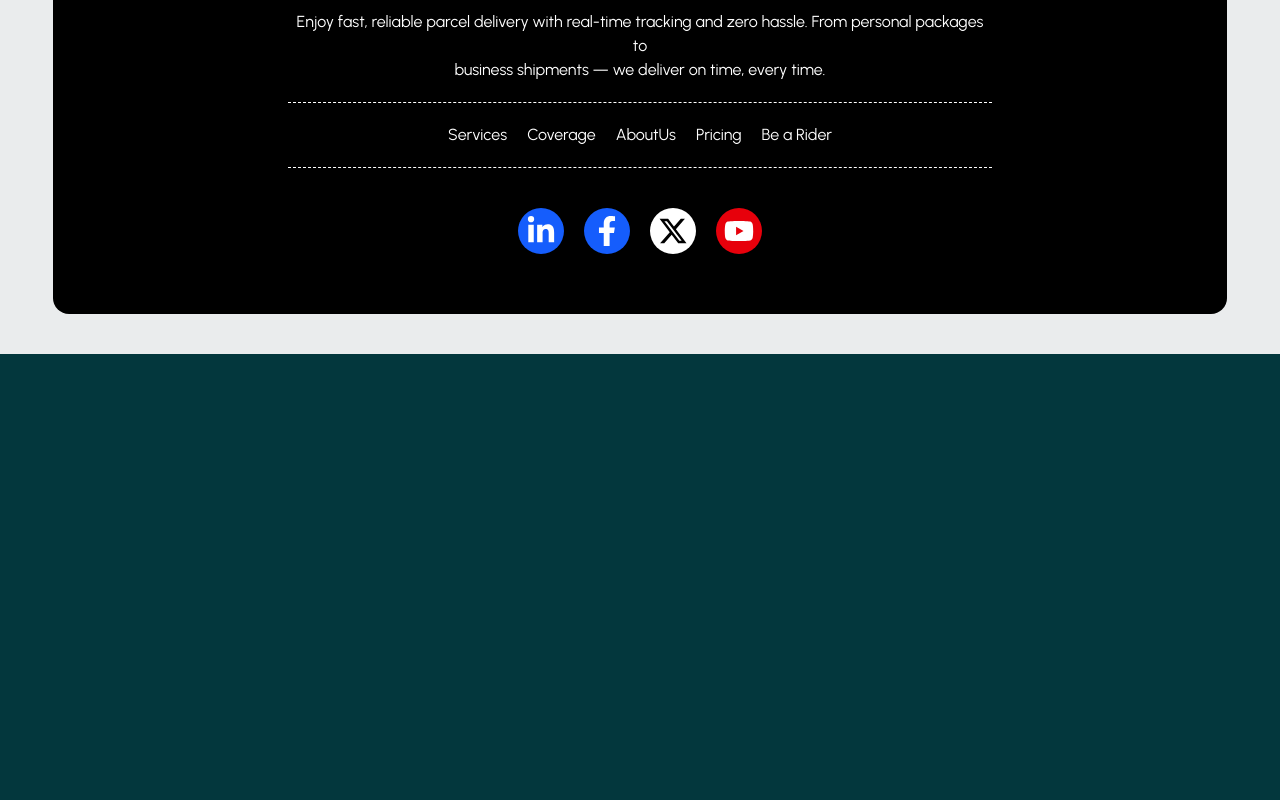
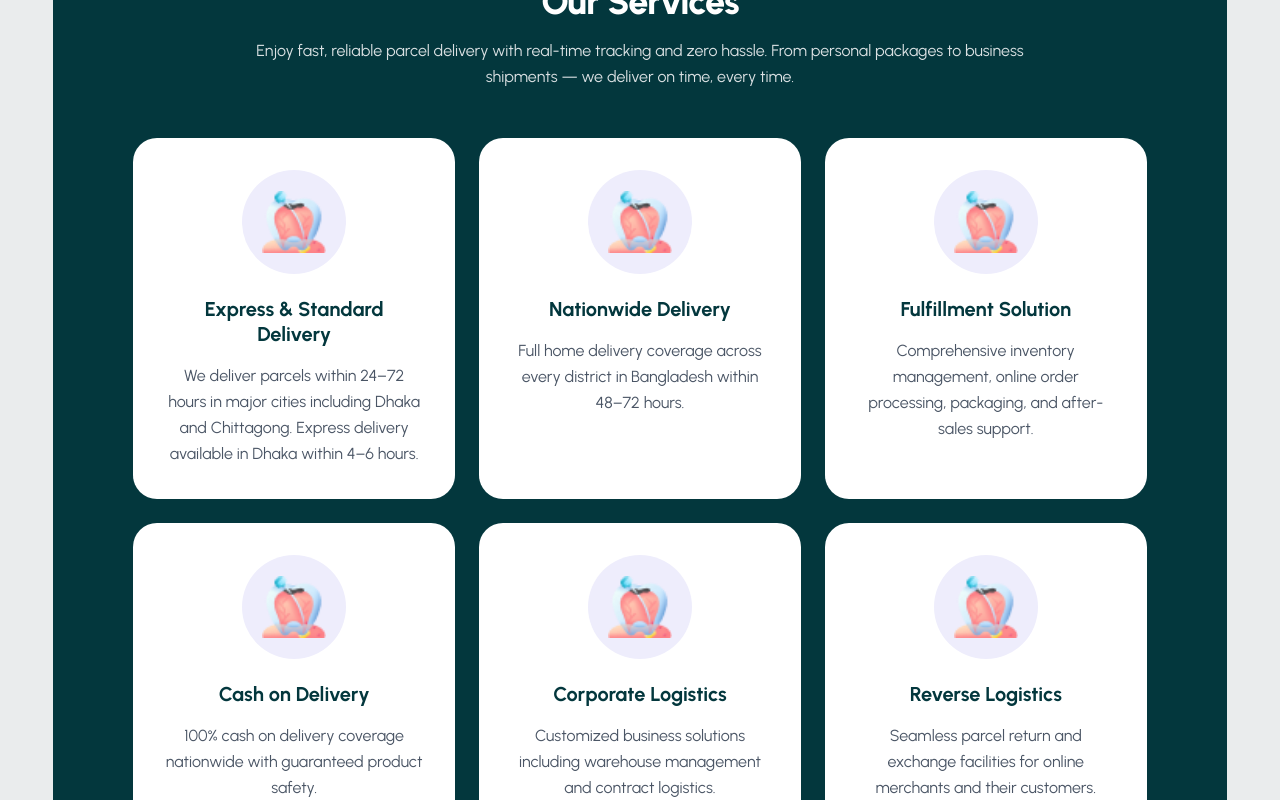
Before and after one commit to riday-kumar/zap-shift-client, a React app: page / in a window 1280 px wide. Shown: the part 1300-2100 px from the top of the page. Before the commit the page ends 1654 px from the top, so only its background shows below. Built offline with nearby package versions, Linux system fonts and the light colour scheme; the HTML template or start-up script is replaced by a standard one.

Commit message:
our services section done

```diff
--- a/src/pages/Home/Home/Home.jsx
+++ b/src/pages/Home/Home/Home.jsx
@@ -1,12 +1,14 @@
 import React from "react";
 import Banner from "../Banner/Banner";
 import HowWorks from "../Howworks/HowWorks";
+import OurServices from "../OurServices/OurServices";
 
 const Home = () => {
   return (
     <div className="space-y-10">
       <Banner></Banner>
       <HowWorks></HowWorks>
+      <OurServices></OurServices>
     </div>
   );
 };
--- /dev/null
+++ b/src/pages/Home/OurServices/OurServices.jsx
@@ -0,0 +1,86 @@
+import React from "react";
+import service from "../../../assets/service.png";
+const OurServices = () => {
+  const allOurServices = [
+    {
+      id: 1,
+      heading: "Express & Standard Delivery",
+      description:
+        "We deliver parcels within 24–72 hours in major cities including Dhaka and Chittagong. Express delivery available in Dhaka within 4–6 hours.",
+    },
+    {
+      id: 2,
+      heading: "Nationwide Delivery",
+      description:
+        "Full home delivery coverage across every district in Bangladesh within 48–72 hours.",
+    },
+    {
+      id: 3,
+      heading: "Fulfillment Solution",
+      description:
+        "Comprehensive inventory management, online order processing, packaging, and after-sales support.",
+    },
+    {
+      id: 4,
+      heading: "Cash on Delivery",
+      description:
+        "100% cash on delivery coverage nationwide with guaranteed product safety.",
+    },
+    {
+      id: 5,
+      heading: "Corporate Logistics",
+      description:
+        "Customized business solutions including warehouse management and contract logistics.",
+    },
+    {
+      id: 6,
+      heading: "Reverse Logistics",
+      description:
+        "Seamless parcel return and exchange facilities for online merchants and their customers.",
+    },
+  ];
+
+  return (
+    <section className="bg-secondary rounded-3xl p-8 lg:p-16 xl:p-20 space-y-12">
+      {/* Intro Section */}
+      <header className="max-w-3xl mx-auto text-white text-center space-y-4">
+        <h2 className="text-3xl md:text-4xl font-extrabold tracking-tight">
+          Our Services
+        </h2>
+        <p className="text-gray-100 leading-relaxed opacity-90">
+          Enjoy fast, reliable parcel delivery with real-time tracking and zero
+          hassle. From personal packages to business shipments — we deliver on
+          time, every time.
+        </p>
+      </header>
+
+      {/* Services Grid */}
+      <div className="grid grid-cols-1 sm:grid-cols-2 lg:grid-cols-3 gap-6">
+        {allOurServices.map(({ id, heading, description }) => (
+          <article
+            key={id}
+            className="group bg-white rounded-3xl p-8 text-center space-y-4 transition-all duration-300 hover:shadow-xl hover:-translate-y-1 hover:bg-primary"
+          >
+            <div className="inline-block rounded-full p-5 bg-[#eeedfc] transition-colors ">
+              <img
+                className="w-16 h-16 object-contain"
+                src={service}
+                alt={`${heading} icon`}
+                loading="lazy"
+              />
+            </div>
+
+            <h3 className="text-xl font-bold text-base-100 leading-tight">
+              {heading}
+            </h3>
+            <p className="text-gray-600 text-sm md:text-base leading-relaxed">
+              {description}
+            </p>
+          </article>
+        ))}
+      </div>
+    </section>
+  );
+};
+
+export default OurServices;
--- a/src/pages/Shared/Navbar/Navbar.jsx
+++ b/src/pages/Shared/Navbar/Navbar.jsx
@@ -3,7 +3,7 @@ import Logo from "../../../components/Logo/Logo";
 
 const Navbar = () => {
   return (
-    <div className="rounded-2xl navbar bg-base-100 shadow-sm">
+    <div className="rounded-2xl navbar bg-white shadow-sm">
       <div className="navbar-start">
         <div className="dropdown">
           <div tabIndex={0} role="button" className="btn btn-ghost lg:hidden">
@@ -25,7 +25,7 @@ const Navbar = () => {
           </div>
           <div
             tabIndex="-1"
-            className="menu menu-sm dropdown-content bg-base-100 rounded-box z-1 mt-3 w-52 p-2 shadow"
+            className="menu menu-sm dropdown-content bg-white rounded-box z-1 mt-3 w-52 p-2 shadow"
           >
             <ul>
               <li>
```
